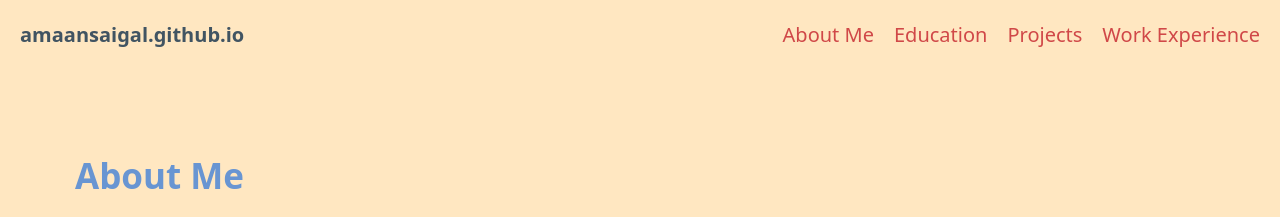
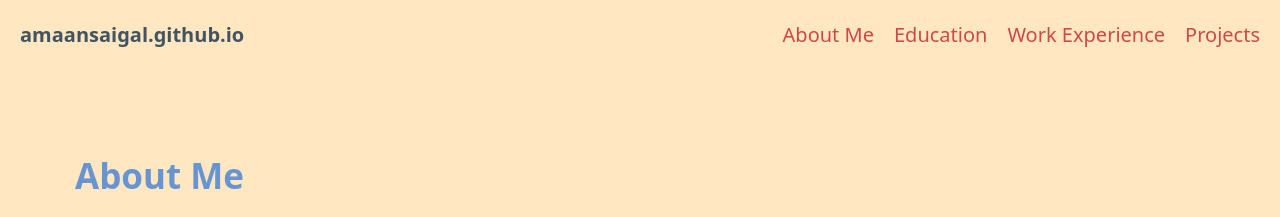
Before and after one commit to amaansaigal/amaansaigal.github.io, a Jekyll site: the page index.html, which Jekyll copies as it is, in a window 1280 px wide and 900 px high. Shown: the top 217 px of the window. Built offline with Jekyll 4.4.1, drawn with Linux system fonts in a browser that asks for light colours; part of the change alters nothing that is shown.

```diff
--- a/index.html
+++ b/index.html
@@ -43,8 +43,8 @@
         <ul>
             <li><a href="index.html">About Me</a></li>
             <li><a href="education.html">Education</a></li>
+            <li><a href="experience.html">Work Experience</a></li>
             <li><a href="projects.html">Projects</a></li>
-            <li><a href="experience.html">Work Experience</a></li>
         </ul>
     </nav>
     <main class="container">
```
